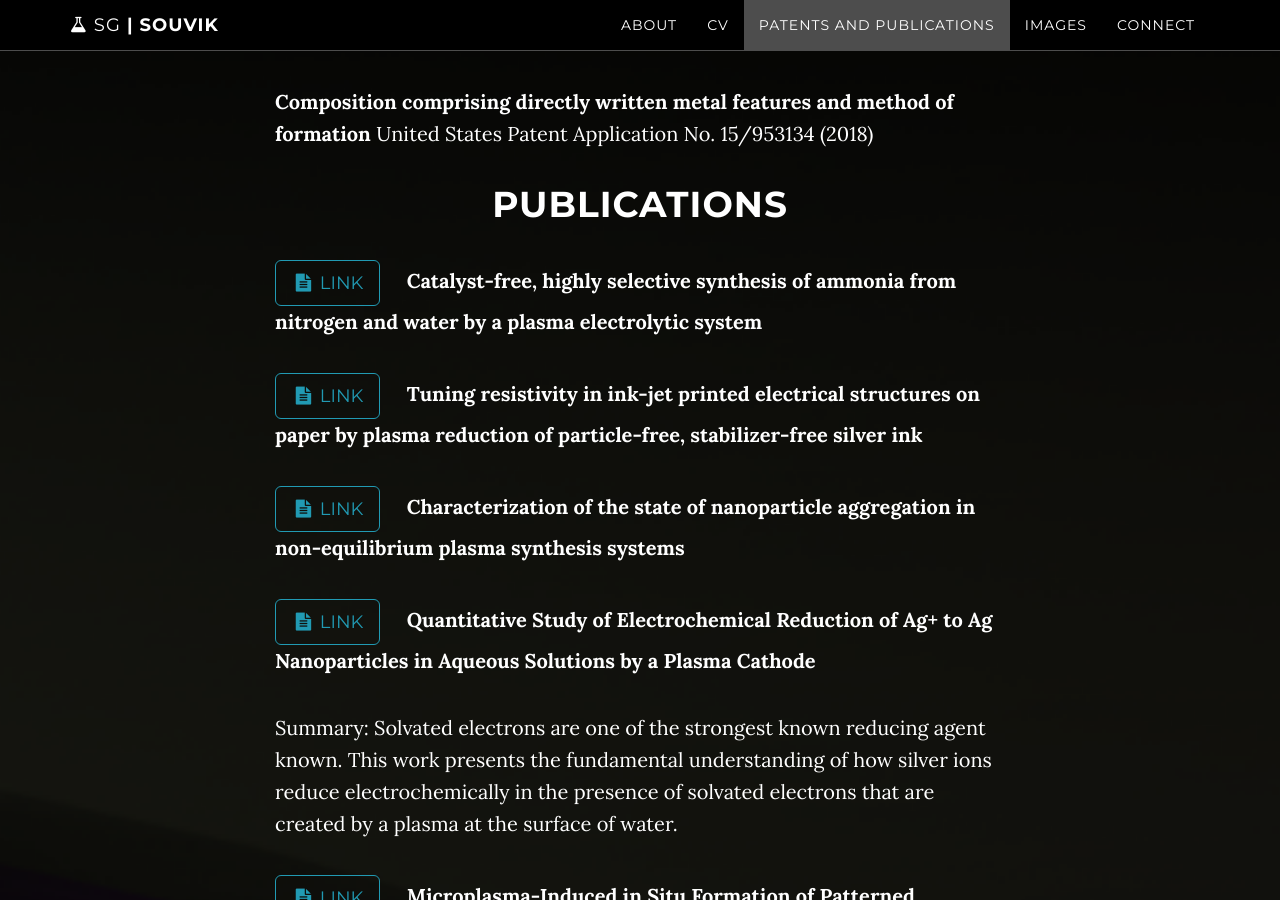
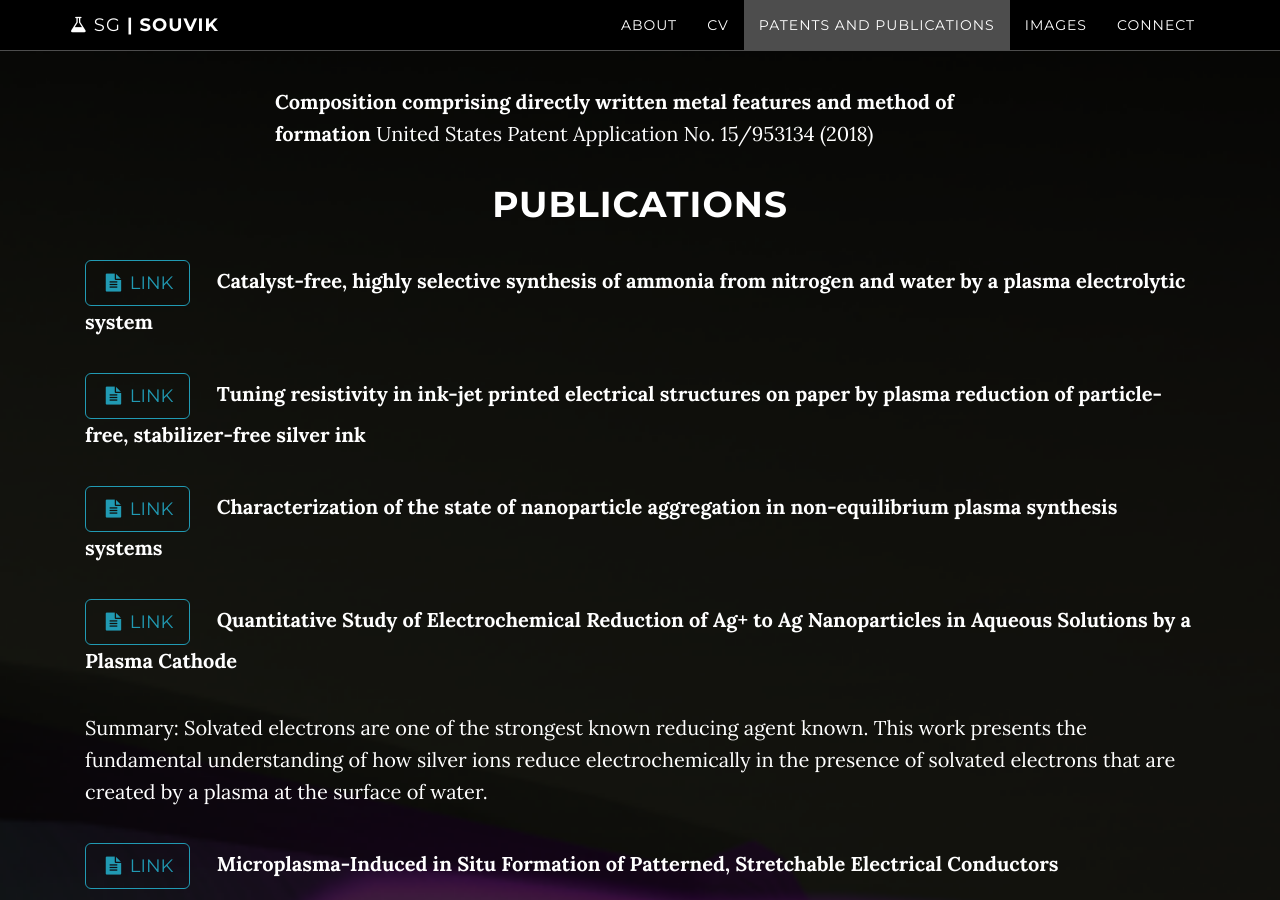
Before and after one commit to SouvikSG/souviksg.github.io, a Jekyll site: the page built from index.html, in a window 1280 px wide and 900 px high, scrolled down 4572 px. Built offline with Jekyll 4.4.1, drawn with Linux system fonts in a browser that asks for light colours.

Commit message:
Update publications.html

```diff
--- a/_includes/publications.html
+++ b/_includes/publications.html
@@ -3,10 +3,14 @@
             <div class="container">
                 <div class="col-lg-8 col-lg-offset-2">
 
+
 		<h1>Patents</h1>
 <p><b>Composition comprising directly written metal features and method of formation </b> United States Patent Application No. 15/953134 (2018)</p>
-
+		</div>
+		<div class="col-lg-8 col-lg-offset-2">
 		  <h1>Publications</h1>
+		</div>
+		<div class="col-lg-12">
 <p><a target='_blank' href="http://advances.sciencemag.org/content/5/1/eaat5778" class="btn btn-default btn-lg"> <i class="fa fa-file-text fa-fw"></i>  LINK</a> &nbsp; &nbsp; <b>Catalyst-free, highly selective synthesis of ammonia from nitrogen and water by a plasma electrolytic system</b></p>
 
 <p><a target='_blank' href="https://app.dimensions.ai/details/publication/pub.1106203527?and_facet_journal=jour.1134073" class="btn btn-default btn-lg"> <i class="fa fa-file-text fa-fw"></i>  LINK</a> &nbsp; &nbsp; <b>Tuning resistivity in ink-jet printed electrical structures on paper by plasma reduction of particle-free, stabilizer-free silver ink</b></p>
```
